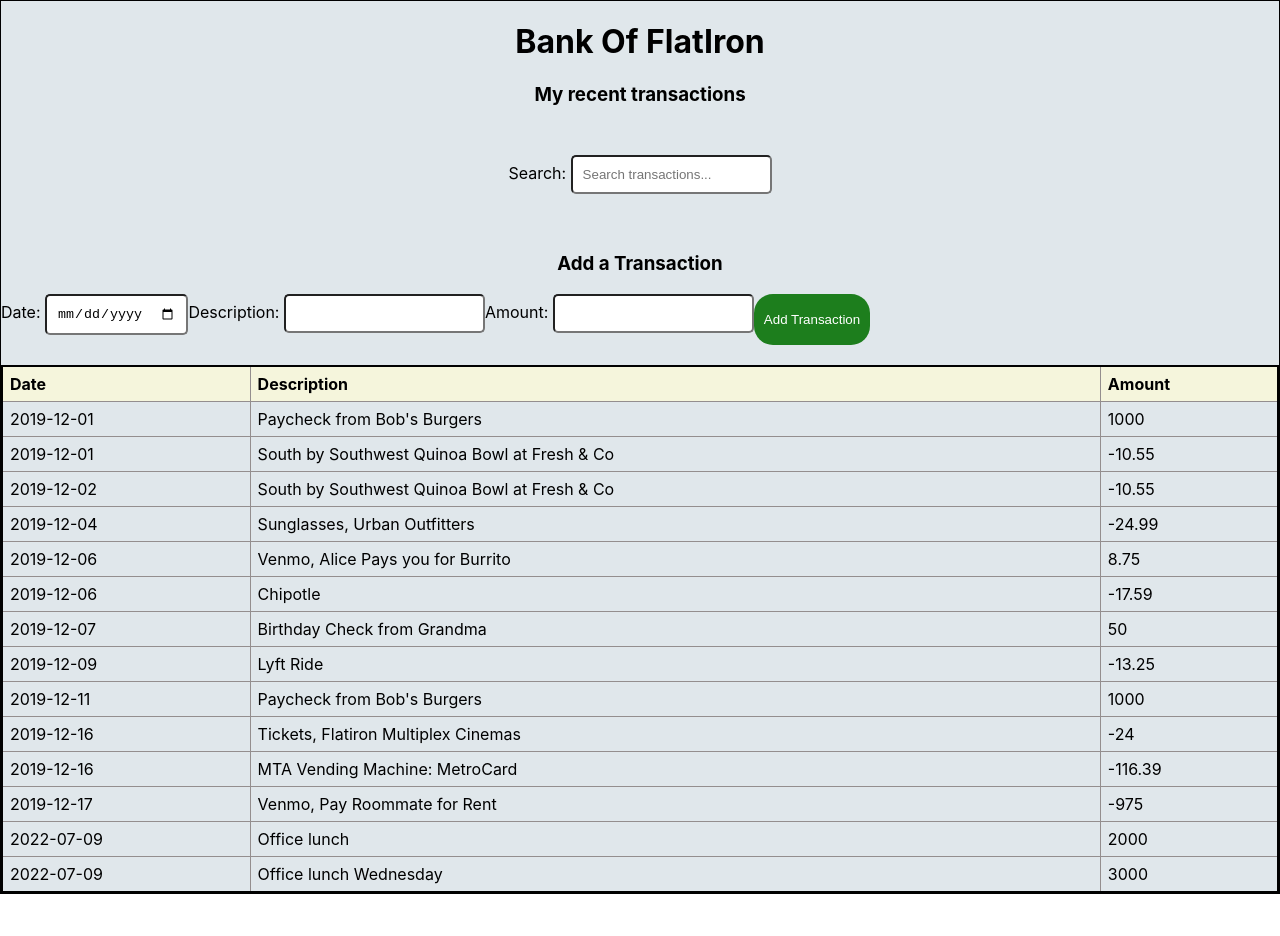
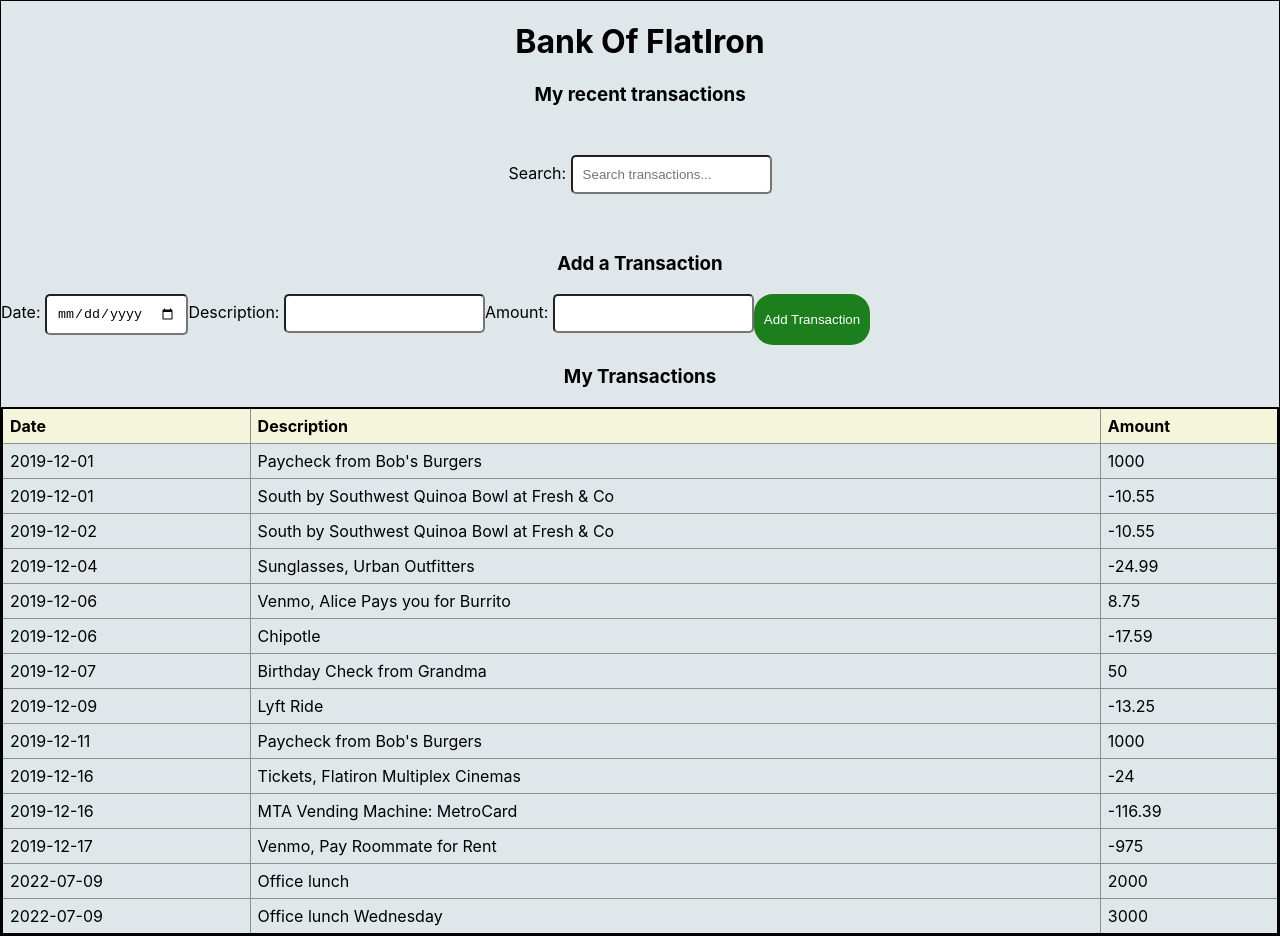
Before and after one commit to BrendahKiragu/brendah-week-1-code-challenge-bank-transaction-app, a React (Create React App) app: page / in a window 1280 px wide. Before the commit the page ends 894 px from the top, so only its background shows below. Built offline with nearby package versions, Linux system fonts and the light colour scheme; data requests are answered from the project's data file.

Commit message:
adds a table title

```diff
--- a/src/components/TransactionTable.js
+++ b/src/components/TransactionTable.js
@@ -7,6 +7,8 @@ function TransactionTable({ transactions, searchTerm }) {
   );
 
   return (
+    <div>
+      <h3>My Transactions</h3>
       <table>
         <thead>
           <tr>
@@ -25,6 +27,7 @@ function TransactionTable({ transactions, searchTerm }) {
           ))}
         </tbody>
       </table>
+    </div>
   );
 }
 
```
Lines whose indentation alone changed are shown as unchanged.
